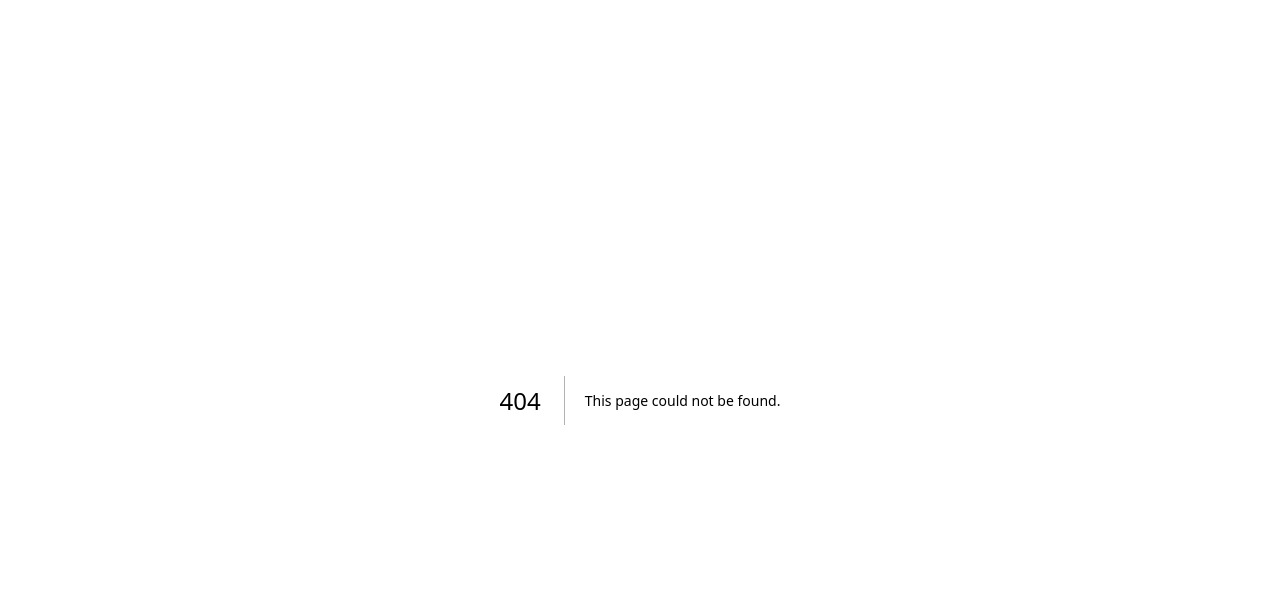
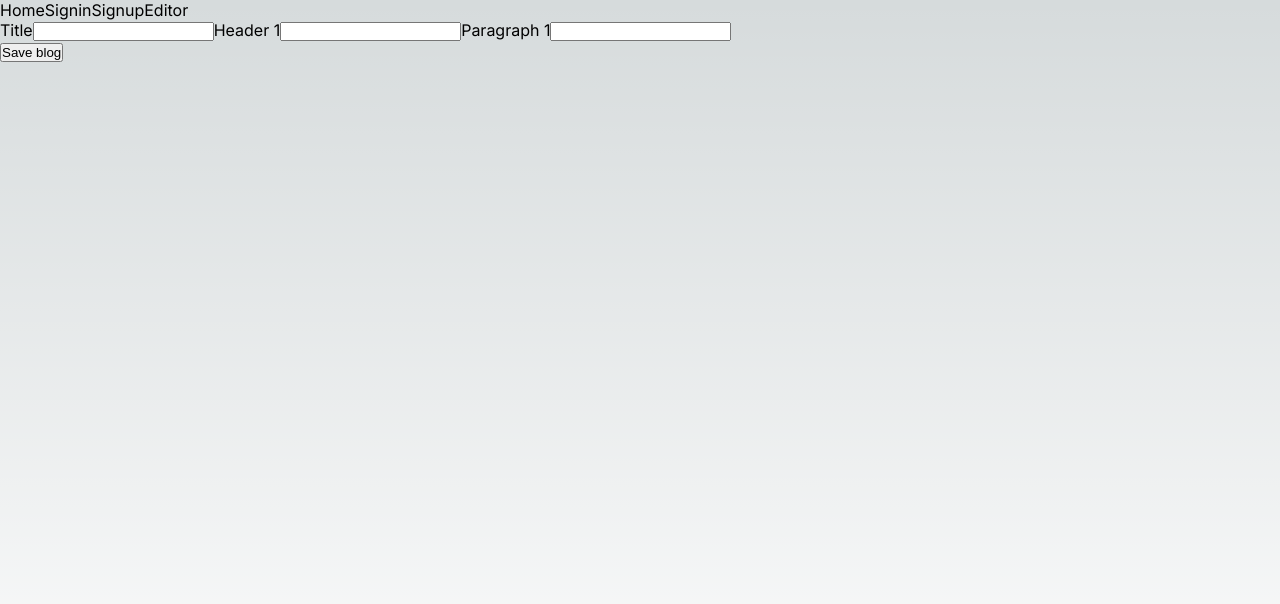
Before and after one commit to Noahsignt/narwrites, a Next.js app: page /editor in a window 1280 px wide. Before the commit this address had no page. Shown: the top 604 px of the page. Built offline with nearby package versions, Linux system fonts and the light colour scheme.

Commit message:
story-input-page: add input page

```diff
--- /dev/null
+++ b/src/app/editor/page.tsx
@@ -0,0 +1,50 @@
+'use client'
+import React, { useState } from "react";
+import Header from "../components/header";
+import addArticle from "@/lib/firebase/firestore/addData";
+
+export default function Editor(){
+    const [editorContent, setEditorContent] = useState<React.JSX.Element>(
+        <div className="editor-window">
+            <label>
+                Title
+                <input className="title" name="1-title" />
+            </label>
+            <label>
+                Header 1
+                <input className="header" name="2-header" />
+            </label>
+            <label>
+                Paragraph 1
+                <input className="paragraph" name="3-paragraph" />
+            </label>
+        </div>
+    )
+
+    const handleSubmit = (e: React.FormEvent<HTMLFormElement>) => {
+        e.preventDefault();
+        const form = e.currentTarget;
+        const formData = new FormData(form);
+        if(!formData){
+            console.log("Fatal Error: No form data")
+            return;
+        }
+        const formJson = Object.fromEntries(formData.entries());
+        const title = formJson['1-title'];
+        if(!title){
+            console.log("Fatal Error: Title missing")
+            return;
+        }
+        addArticle(title, formJson);
+    };
+
+    return (
+        <main>
+            <Header />
+            <form method="post" onSubmit={handleSubmit}>
+                {editorContent}
+                <button type="submit">Save blog</button>
+            </form>
+        </main>
+    )
+}
```
